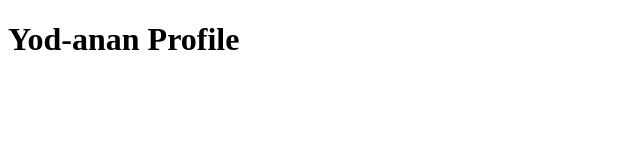
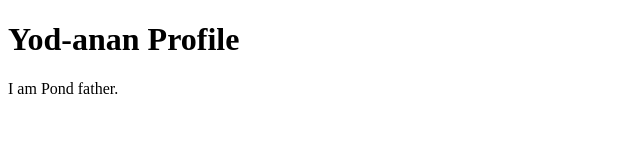
Before and after one commit to MYSHOGUN/github-desktop, a plain HTML site: page index.html in a window 1280 px wide. Shown: the whole page, without its empty margins (0-640 px from the left). Drawn offline with Linux system fonts and the light colour scheme.

Commit message:
add information

```diff
--- a/index.html
+++ b/index.html
@@ -7,5 +7,6 @@
 </head>
 <body>
     <h1>Yod-anan Profile</h1>
+    <p>I am Pond father.</p>
 </body>
 </html>
```
